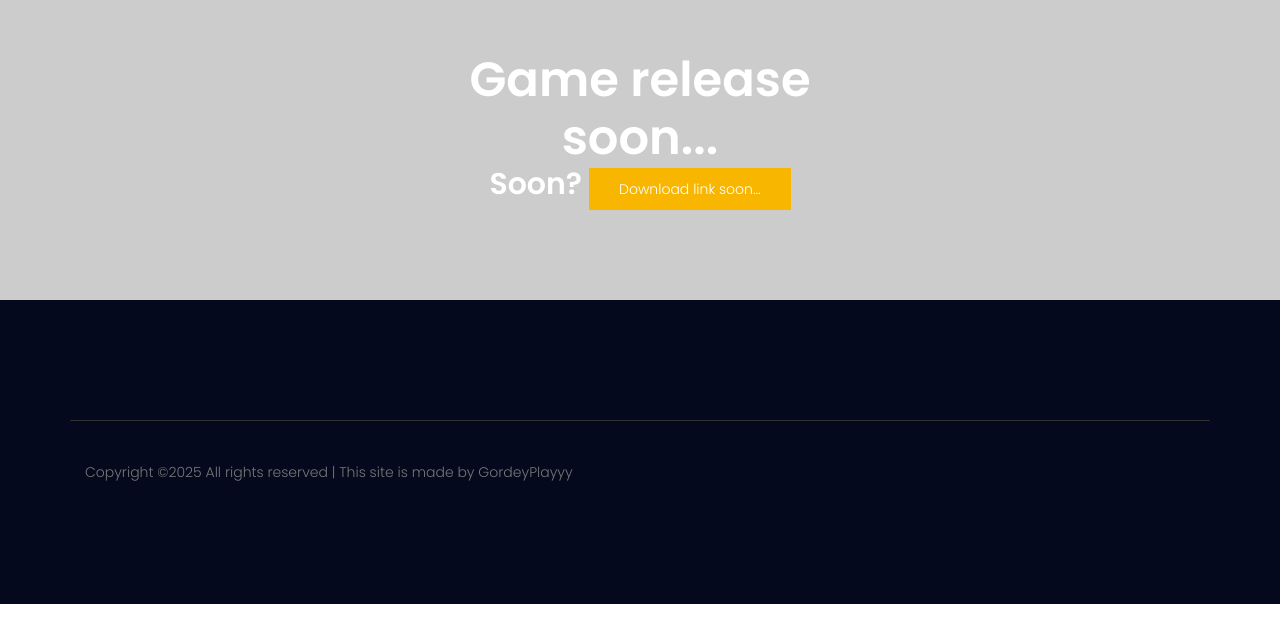
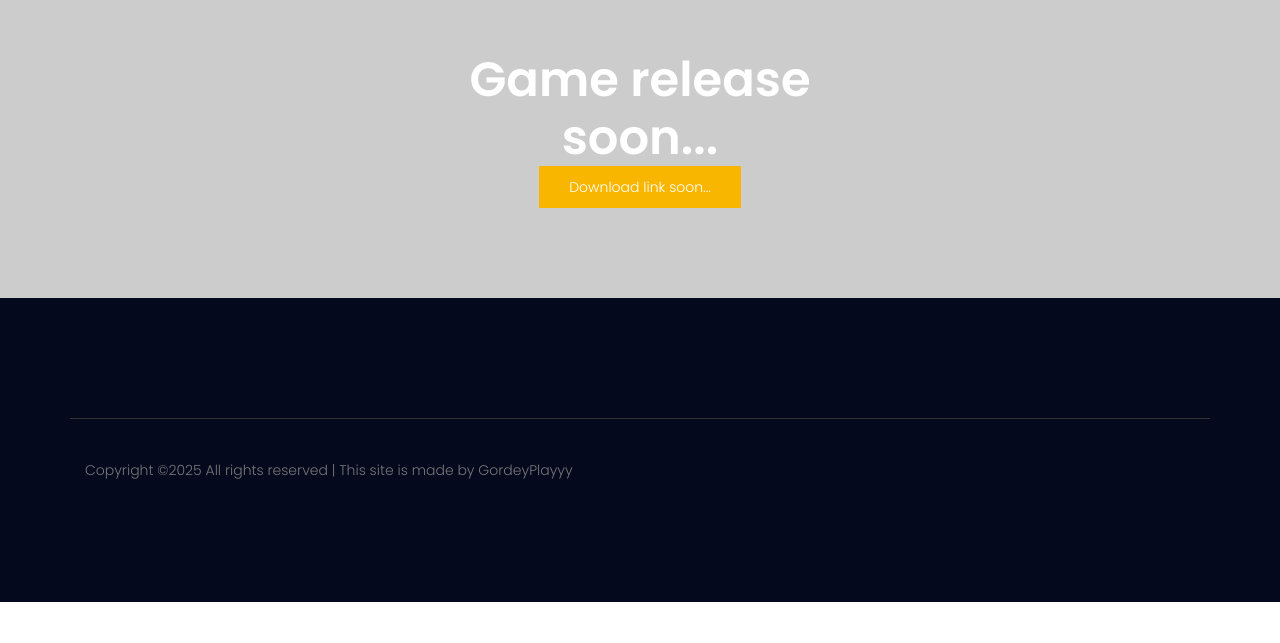
Before and after one commit to ggggamesgit/ggggamesgit.github.io, a plain HTML site: page port.html in a window 1280 px wide. Shown: the part 109-752 px from the top of the page. Drawn offline with Linux system fonts and the light colour scheme; some packages are replaced by stand-ins of ours.

Commit message:
Update port.html

```diff
--- a/port.html
+++ b/port.html
@@ -46,8 +46,6 @@
 							<h1 class="text-white">
 								Game release soon...
 							</h1>
-							<h2 class="text-white">
-								Soon?
 							<!--</h2>
 							<p class="text-white">
 								Soon?
```
